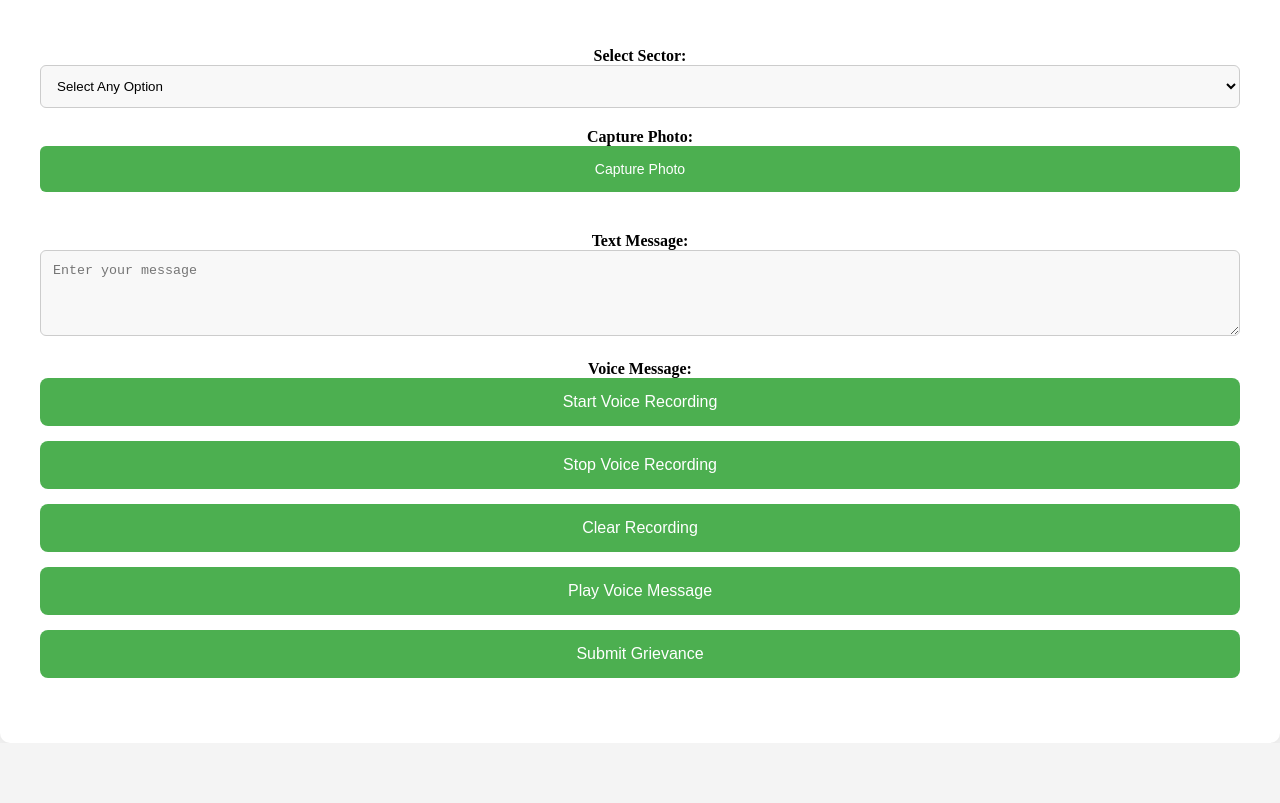
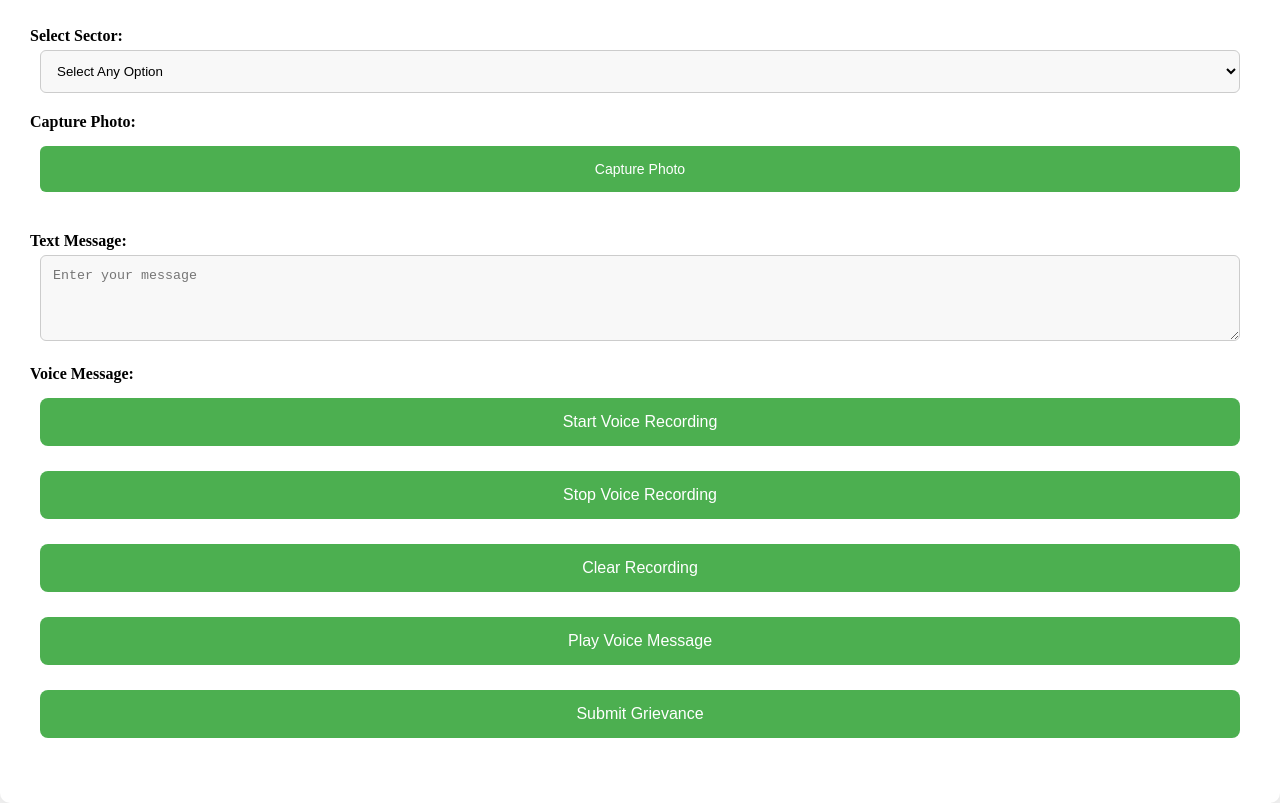
Before and after one commit to BhavyaSaiKeerthiThammineni14/Online-Grievance-System, a plain HTML site: page index.html in a window 1280 px wide. Shown: the part 84-887 px from the top of the page. Before the commit the page ends 827 px from the top, so only its background shows below. Drawn offline with Linux system fonts and the light colour scheme.

Commit message:
Update styles.css

```diff
--- a/styles.css
+++ b/styles.css
@@ -34,7 +34,7 @@ body {
 
 h1 {
     color: #333;
-    margin-bottom: 40px;
+    margin-bottom: 20px;
     transition: color 0.3s;
 }
 
@@ -43,16 +43,29 @@ h1:hover {
 }
 
 form {
-    margin-top: 50px;
+    margin-top: 30px;
+}
+
+label,
+input,
+select,
+textarea {
+    width: calc(100% - 20px);
+    margin-bottom: 20px;
+    box-sizing: border-box;
+}
+
+label {
+    display: block;
+    text-align: left;
+    font-size: 16px;
+    margin-bottom: 5px;
 }
 
 input,
 select,
 textarea {
-    width: calc(100% - 20px);
     padding: 12px;
-    margin-bottom: 20px;
-    box-sizing: border-box;
     border: 1px solid #ccc;
     border-radius: 6px;
     background-color: #f8f8f8;
@@ -79,6 +92,7 @@ button,
     font-size: 16px;
     transition: background-color 0.3s, transform 0.3s;
     margin-bottom: 15px;
+    margin-top: 10px;
 }
 
 button:hover,
```
